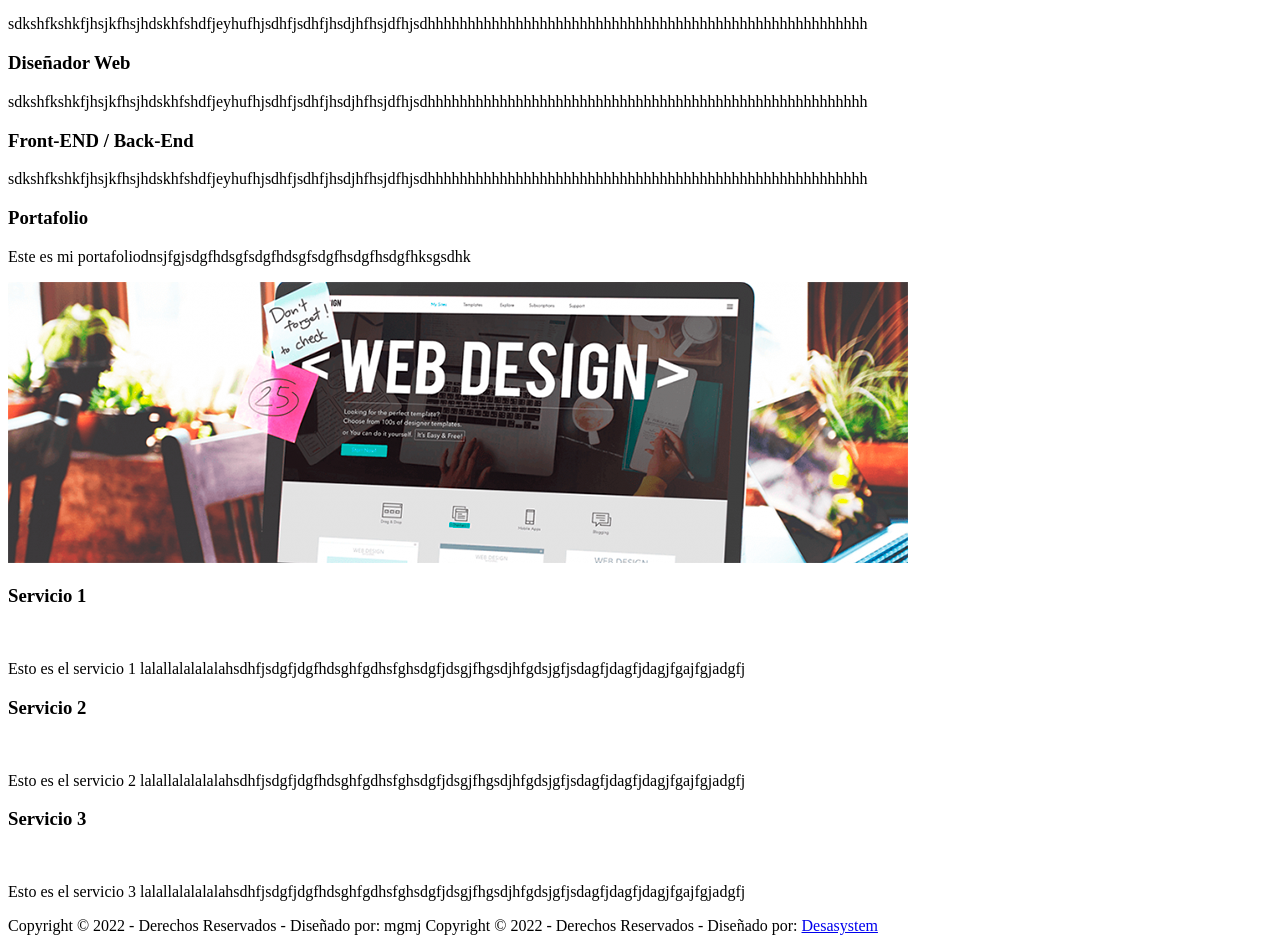
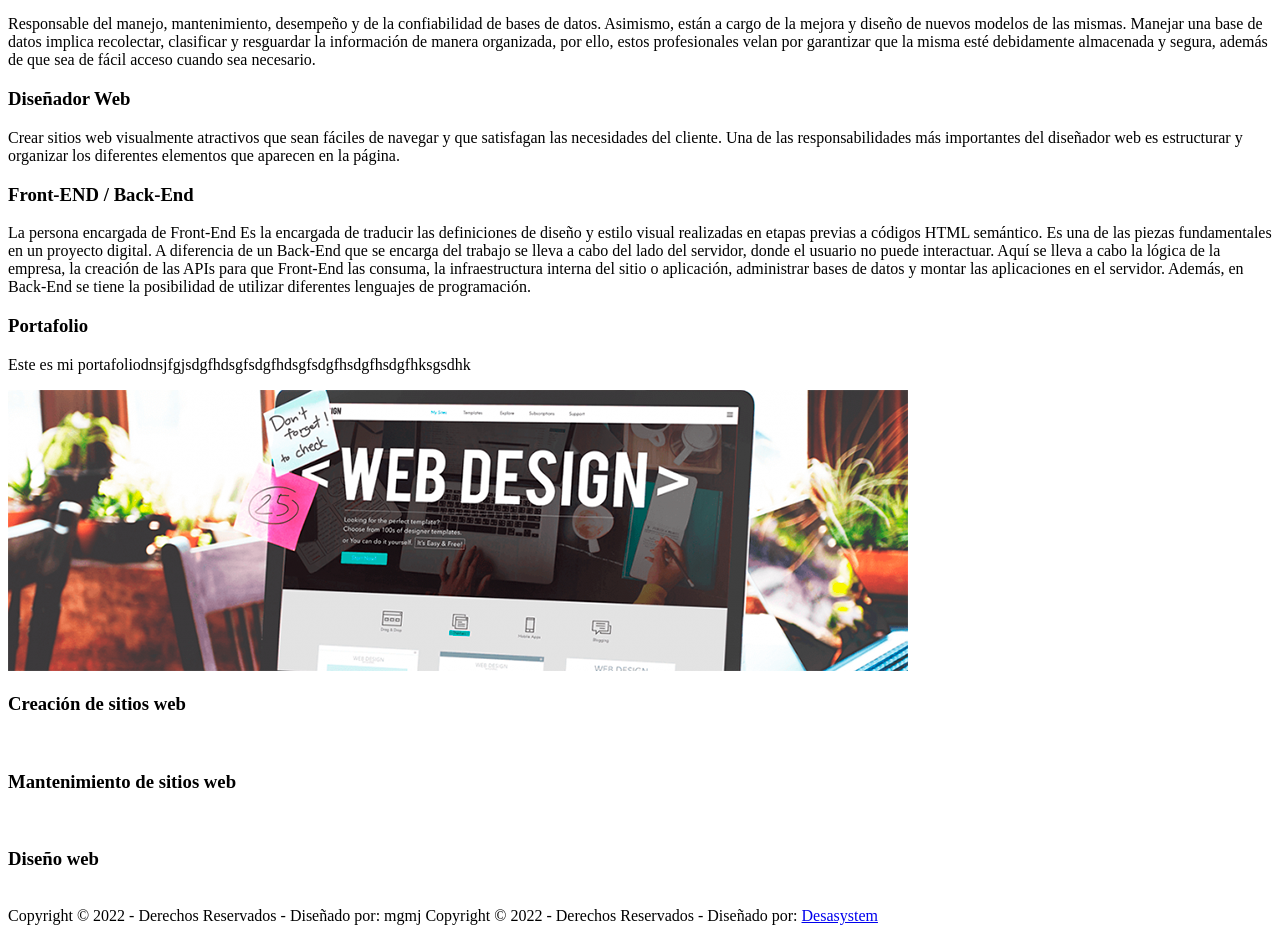
Before and after one commit to CoraLucy12/Proyecto01, a plain HTML site: page index.html in a window 1280 px wide. Shown: the part 1522-2465 px from the top of the page. Drawn offline with Linux system fonts and the light colour scheme.

Commit message:
Tarea-01

```diff
--- a/index.html
+++ b/index.html
@@ -59,7 +59,8 @@
                 <!-- FALTA ICONO -->
             </div>
             <h3>Administrador de BD</h3>
-            <p>sdkshfkshkfjhsjkfhsjhdskhfshdfjeyhufhjsdhfjsdhfjhsdjhfhsjdfhjsdhhhhhhhhhhhhhhhhhhhhhhhhhhhhhhhhhhhhhhhhhhhhhhhhhhhhhhh</p>
+            <p>Responsable del manejo, mantenimiento, desempeño y de la confiabilidad de bases de datos. Asimismo, están a cargo de la mejora y diseño de nuevos modelos de las mismas.
+                Manejar una base de datos implica recolectar, clasificar y resguardar la información de manera organizada, por ello, estos profesionales velan por garantizar que la misma esté debidamente almacenada y segura, además de que sea de fácil acceso cuando sea necesario.</p>
          </div>
 
          <div>
@@ -68,7 +69,7 @@
                     <!-- FALTA ICONO -->
                 </div>
                 <h3>Diseñador Web</h3>
-                <p>sdkshfkshkfjhsjkfhsjhdskhfshdfjeyhufhjsdhfjsdhfjhsdjhfhsjdfhjsdhhhhhhhhhhhhhhhhhhhhhhhhhhhhhhhhhhhhhhhhhhhhhhhhhhhhhhh</p>
+                <p>Crear sitios web visualmente atractivos que sean fáciles de navegar y que satisfagan las necesidades del cliente. Una de las responsabilidades más importantes del diseñador web es estructurar y organizar los diferentes elementos que aparecen en la página.</p>
          </div>
 
          <div>
@@ -77,7 +78,7 @@
                <!-- FALTA ICONO -->
            </div>
            <h3>Front-END / Back-End</h3>
-           <p>sdkshfkshkfjhsjkfhsjhdskhfshdfjeyhufhjsdhfjsdhfjhsdjhfhsjdfhjsdhhhhhhhhhhhhhhhhhhhhhhhhhhhhhhhhhhhhhhhhhhhhhhhhhhhhhhh</p>
+           <p>La persona encargada de Front-End Es la encargada de traducir las definiciones de diseño y estilo visual realizadas en etapas previas a códigos HTML semántico. Es una de las piezas fundamentales en un proyecto digital. A diferencia de un Back-End que se encarga del trabajo se lleva a cabo del lado del servidor, donde el usuario no puede interactuar. Aquí se lleva a cabo la lógica de la empresa, la creación de las APIs para que Front-End las consuma, la infraestructura interna del sitio o aplicación, administrar bases de datos y montar las aplicaciones en el servidor. Además, en Back-End se tiene la posibilidad de utilizar diferentes lenguajes de programación.</p>
     </div>
          <!-- SECCIÓN HABILIDADES - END -->
 
@@ -100,23 +101,20 @@
 
             <!-- Servicio 1 -->
             <div>
-                <h3>Servicio 1</h3>
+                <h3>Creación de sitios web</h3>
                 <img src="" alt="">
-                <p>Esto es el servicio 1 lalallalalalalahsdhfjsdgfjdgfhdsghfgdhsfghsdgfjdsgjfhgsdjhfgdsjgfjsdagfjdagfjdagjfgajfgjadgfj</p>
             </div>
 
             <!-- Servicio 2 -->
             <div>
-                <h3>Servicio 2</h3>
+                <h3>Mantenimiento de sitios web</h3>
                 <img src="" alt="">
-                <p>Esto es el servicio 2 lalallalalalalahsdhfjsdgfjdgfhdsghfgdhsfghsdgfjdsgjfhgsdjhfgdsjgfjsdagfjdagfjdagjfgajfgjadgfj</p>
             </div>
 
             <!-- Servicio 3 -->
             <div>
-                <h3>Servicio 3</h3>
+                <h3>Diseño web</h3>
                 <img src="" alt="">
-                <p>Esto es el servicio 3 lalallalalalalahsdhfjsdgfjdgfhdsghfgdhsfghsdgfjdsgjfhgsdjhfgdsjgfjsdagfjdagfjdagjfgajfgjadgfj</p>
             </div>
          </section>
          <!-- SECCIÓN SERVICIOS - END -->
```
